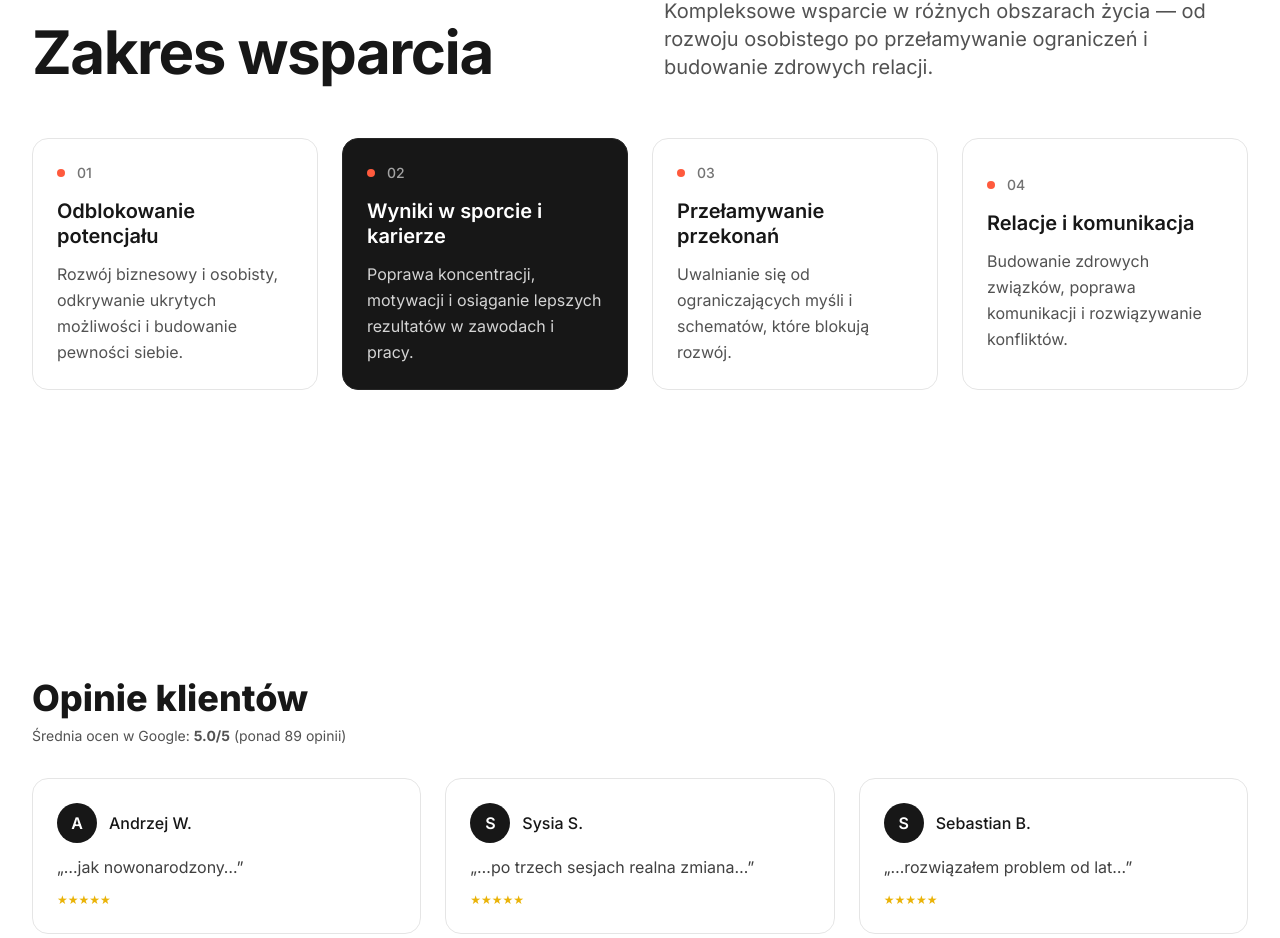
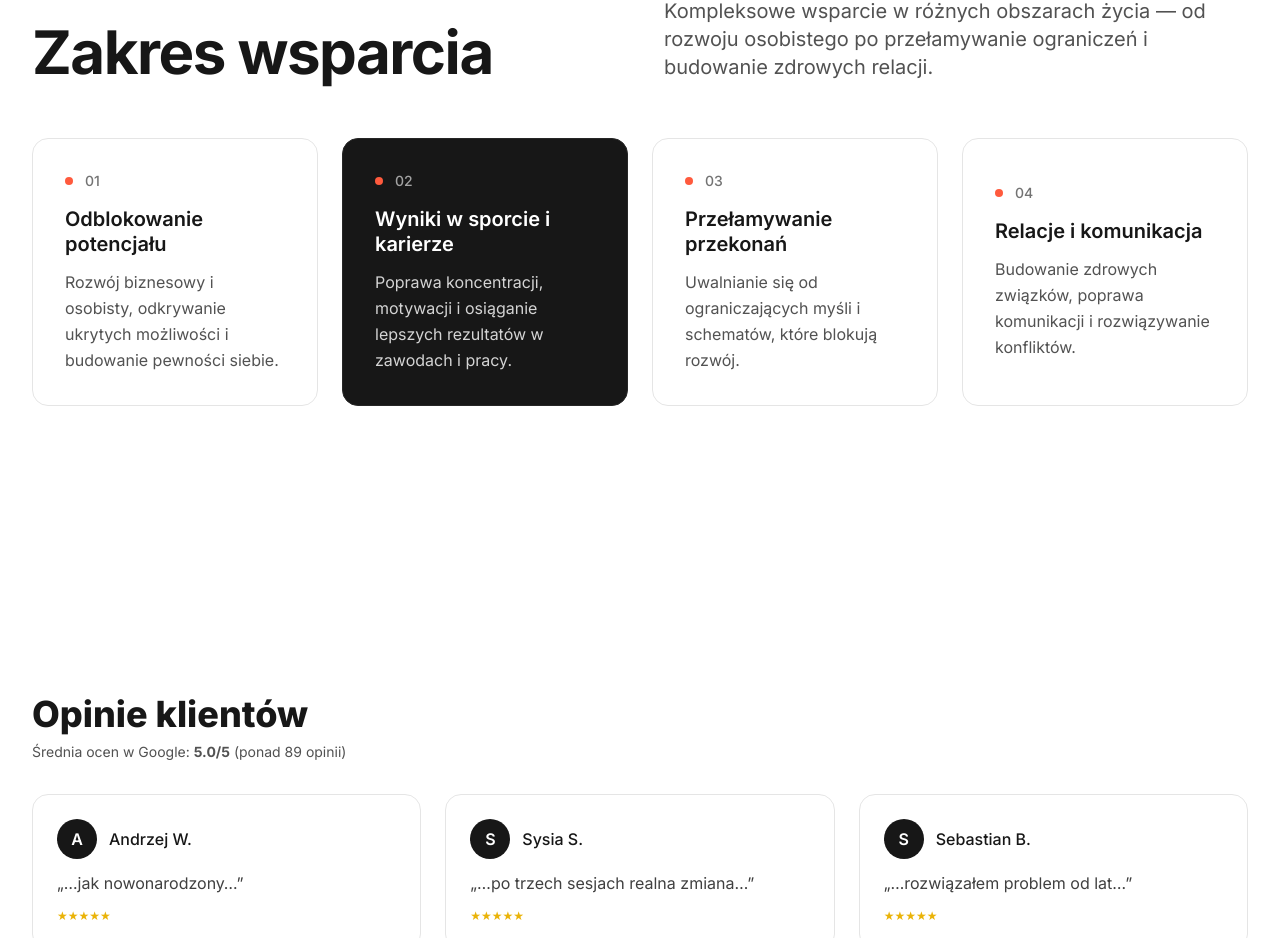
Before and after one commit to technikyvl/MAGIC-LANDING-PAGE-NEW, a Next.js app in the folder MAGICLIFELANDING/: page / in a window 1280 px wide. Shown: the part 4240-5178 px from the top of the page. Built offline with nearby package versions, Linux system fonts and the light colour scheme.

Commit message:
Update page.jsx

```diff
--- a/MAGICLIFELANDING/app/page.jsx
+++ b/MAGICLIFELANDING/app/page.jsx
@@ -378,7 +378,7 @@ export default function Page() {
             ].map((item, index) => (
               <article
                 key={index}
-                className={`slow-reveal group rounded-2xl border p-6 transition-all duration-300 hover:-translate-y-1 hover:shadow-lg flex flex-col justify-center ${
+                className={`slow-reveal group rounded-2xl border p-8 transition-all duration-300 hover:-translate-y-1 hover:shadow-lg flex flex-col justify-center ${
                   item.featured
                     ? 'border-neutral-800 bg-neutral-900 text-white'
                     : 'border-neutral-200 bg-white text-neutral-900 hover:border-neutral-300'
```
